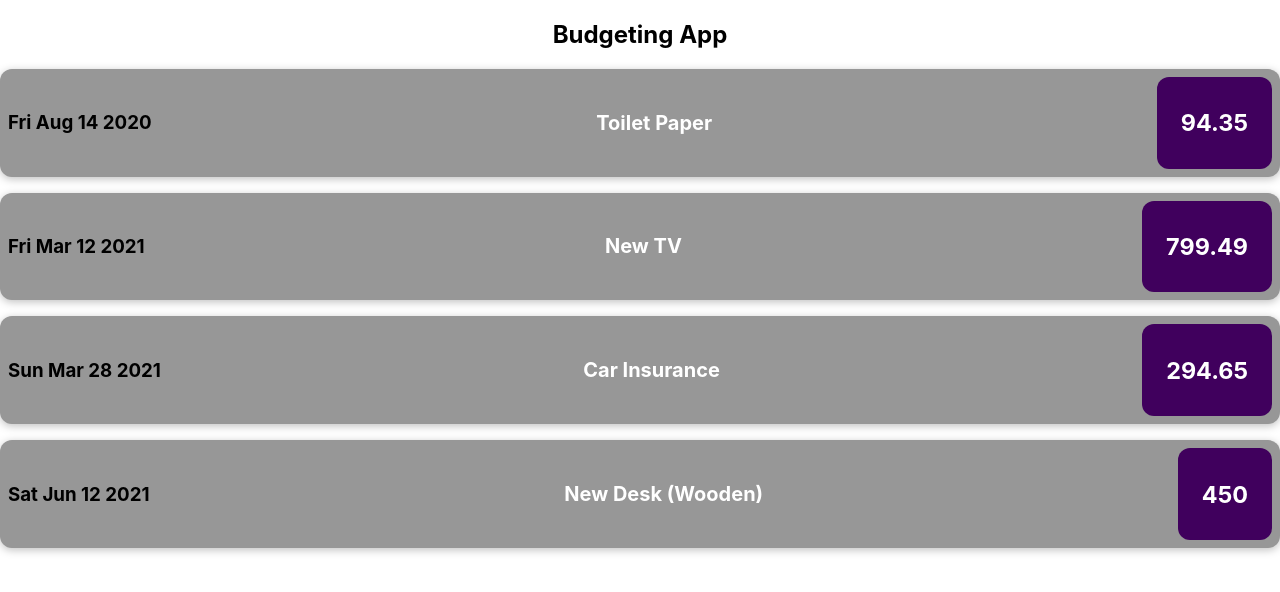
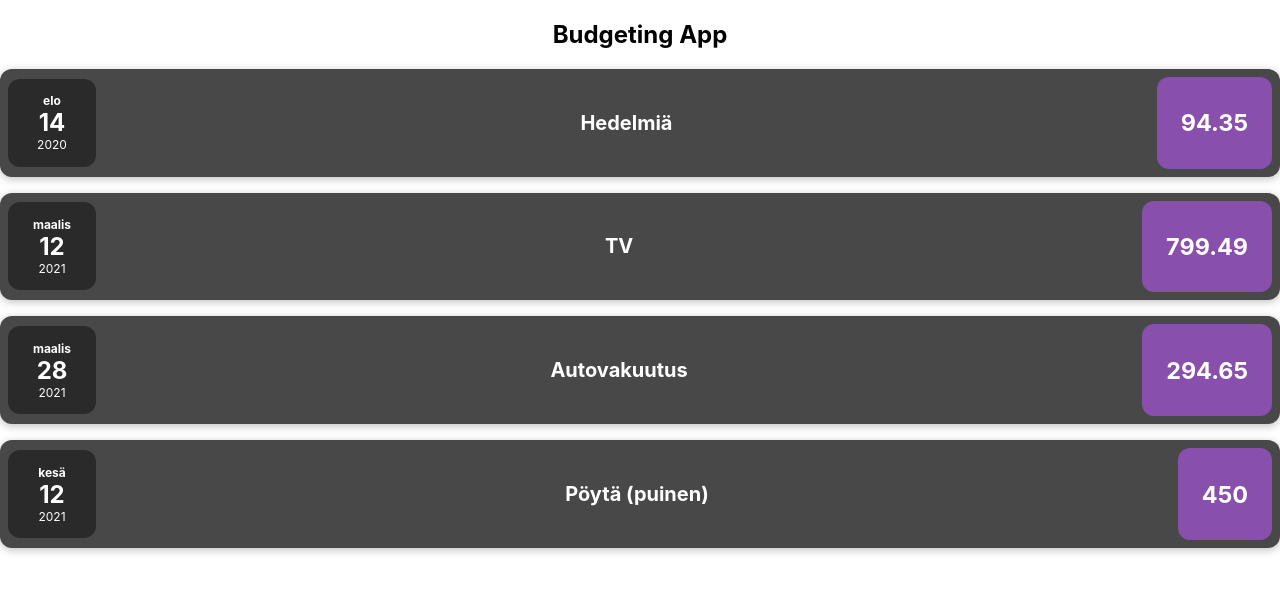
Before and after one commit to maijuriina/Budgeting-App, a React (Create React App) app in the folder budgeting-app/: page / in a window 1280 px wide. Shown: the top 592 px of the page. Built offline with nearby package versions, Linux system fonts and the light colour scheme.

Commit message:
Moved date data to own component with styling.
Styling taken from course material.

```diff
--- a/budgeting-app/src/App.js
+++ b/budgeting-app/src/App.js
@@ -5,20 +5,20 @@
   const expenses = [
     {
       id: "e1",
-      title: "Toilet Paper",
+      title: "Hedelmiä",
       amount: 94.35,
       date: new Date(2020, 7, 14),
     },
-    { id: "e2", title: "New TV", amount: 799.49, date: new Date(2021, 2, 12) },
+    { id: "e2", title: "TV", amount: 799.49, date: new Date(2021, 2, 12) },
     {
       id: "e3",
-      title: "Car Insurance",
+      title: "Autovakuutus",
       amount: 294.65,
       date: new Date(2021, 2, 28),
     },
     {
       id: "e4",
-      title: "New Desk (Wooden)",
+      title: "Pöytä (puinen)",
       amount: 450,
       date: new Date(2021, 5, 12),
     },
@@ -31,22 +31,22 @@
         title={expenses[0].title}
         amount={expenses[0].amount}
         date={expenses[0].date}
-      ></ExpenseItem>
+      />
       <ExpenseItem
         title={expenses[1].title}
         amount={expenses[1].amount}
         date={expenses[1].date}
-      ></ExpenseItem>
+      />
       <ExpenseItem
         title={expenses[2].title}
         amount={expenses[2].amount}
         date={expenses[2].date}
-      ></ExpenseItem>
+      />
       <ExpenseItem
         title={expenses[3].title}
         amount={expenses[3].amount}
         date={expenses[3].date}
-      ></ExpenseItem>
+      />
     </div>
   );
 }
--- /dev/null
+++ b/budgeting-app/src/components/ExpenseDate.css
@@ -0,0 +1,26 @@
+.expense-date {
+  display: flex;
+  flex-direction: column;
+  width: 5.5rem;
+  height: 5.5rem;
+  border: none;
+  background-color: #2a2a2a;
+  color: white;
+  border-radius: 12px;
+  align-items: center;
+  justify-content: center;
+}
+
+.expense-date__month {
+  font-size: 0.75rem;
+  font-weight: bold;
+}
+
+.expense-date__year {
+  font-size: 0.75rem;
+}
+
+.expense-date__day {
+  font-size: 1.5rem;
+  font-weight: bold;
+}
--- /dev/null
+++ b/budgeting-app/src/components/ExpenseDate.js
@@ -0,0 +1,17 @@
+import "./ExpenseDate.css";
+
+function ExpenseDate(props) {
+  const month = props.date.toLocaleString("fi-FI", { month: "short" });
+  const day = props.date.toLocaleString("fi-FI", { day: "2-digit" });
+  const year = props.date.getFullYear();
+
+  return (
+    <div className="expense-date">
+      <div className="expense-date__month">{month}</div>
+      <div className="expense-date__day">{day}</div>
+      <div className="expense-date__year">{year}</div>
+    </div>
+  );
+}
+
+export default ExpenseDate;
--- a/budgeting-app/src/components/ExpenseItem.css
+++ b/budgeting-app/src/components/ExpenseItem.css
@@ -6,7 +6,7 @@
   padding: 0.5rem;
   margin: 1rem 0;
   border-radius: 12px;
-  background-color: #979797;
+  background-color: #484848;
 }
 
 .expense-item__description {
@@ -31,7 +31,7 @@
   font-size: 1rem;
   font-weight: bold;
   color: white;
-  background-color: #40005d;
+  background-color: #894fac;
   border: none;
   padding: 0.5rem;
   border-radius: 12px;
--- a/budgeting-app/src/components/ExpenseItem.js
+++ b/budgeting-app/src/components/ExpenseItem.js
@@ -1,9 +1,10 @@
 import "./ExpenseItem.css";
+import ExpenseDate from "./ExpenseDate";
 
 function ExpenseItem(props) {
   return (
     <div className="expense-item">
-      <h3>{props.date.toDateString()}</h3>
+      <ExpenseDate date={props.date} />
       <div className="expense-item__description">
         <h2>{props.title}</h2>
       </div>
```
